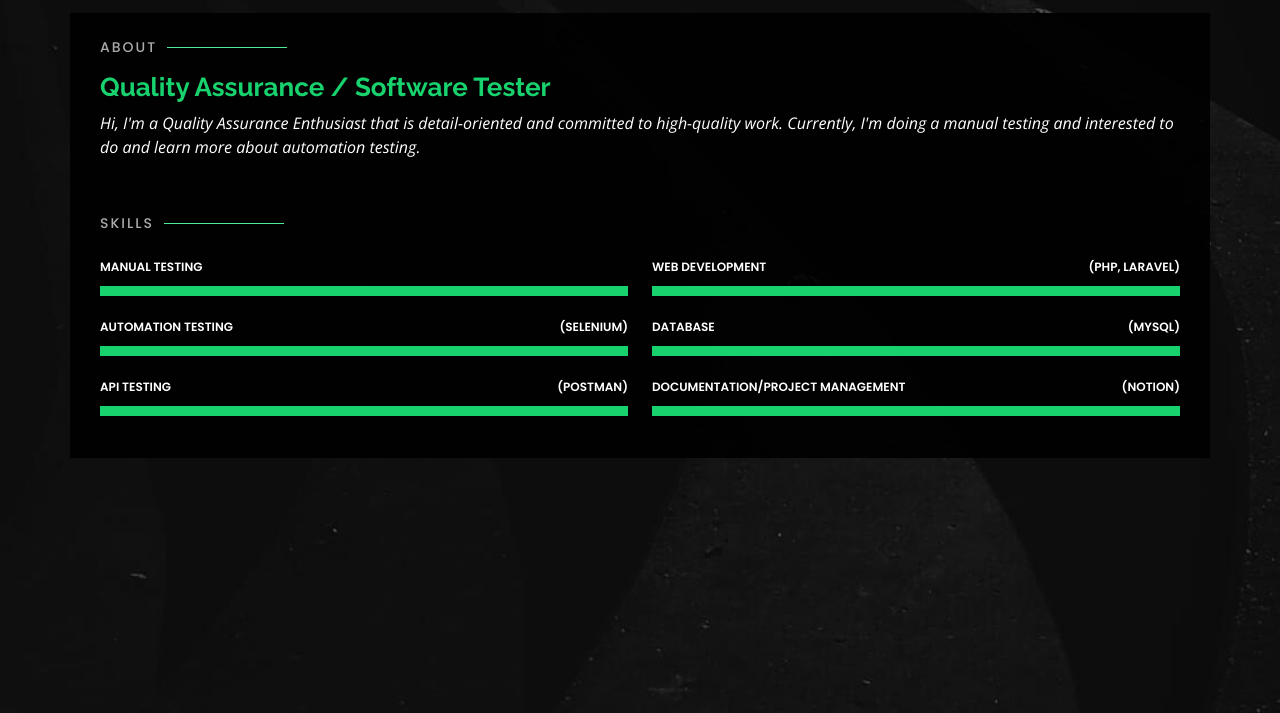
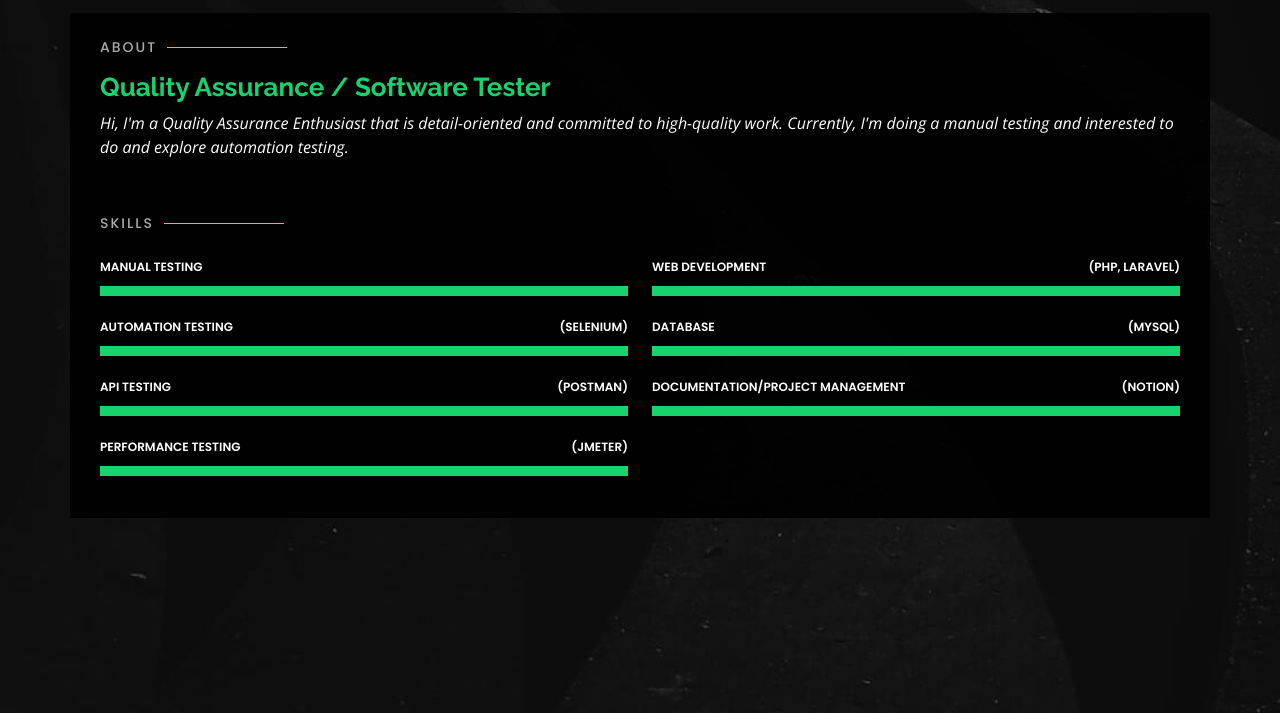
Before and after one commit to afidarindy/afida-sqa, a plain HTML site: page index.html in a window 1280 px wide. Both pictures are taken after a click on the link "About". Shown: the part 87-800 px from the top of the page. Drawn offline with nearby package versions, Linux system fonts and the light colour scheme.

Commit message:
update skill

```diff
--- a/index.html
+++ b/index.html
@@ -80,8 +80,8 @@
         <div class="col-lg-12 pt-4 pt-lg-0 content" data-aos="fade-left">
           <h3>Quality Assurance / Software Tester</h3>
           <p class="fst-italic">
-            Hi, I'm a Quality Assurance Enthusiast that is detail-oriented and committed to high-quality work. Currently, I'm doing a manual testing and interested to do and learn more
-            about automation testing.
+            Hi, I'm a Quality Assurance Enthusiast that is detail-oriented and committed to high-quality work. Currently, I'm doing a manual testing and interested to do and explore
+            automation testing.
           </p>
         </div>
       </div>
@@ -115,6 +115,13 @@
 
           <div class="progress">
             <span class="skill">API Testing <i class="val">(Postman)</i></span>
+            <div class="progress-bar-wrap">
+              <div class="progress-bar" role="progressbar" aria-valuenow="100" aria-valuemin="0" aria-valuemax="100"></div>
+            </div>
+          </div>
+
+          <div class="progress">
+            <span class="skill">Performance Testing <i class="val">(JMeter)</i></span>
             <div class="progress-bar-wrap">
               <div class="progress-bar" role="progressbar" aria-valuenow="100" aria-valuemin="0" aria-valuemax="100"></div>
             </div>
```
